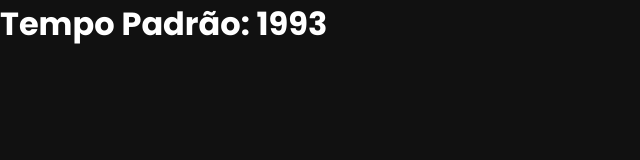
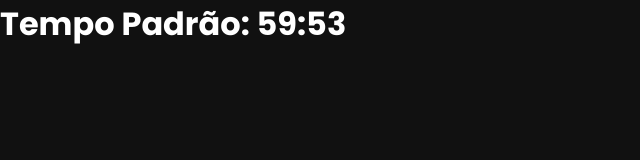
Before and after one commit to iamdevmarcos/pomodoro-web, a React (Create React App) app: page / in a window 1280 px wide. Shown: the top 160 px of the page, without its empty margins (0-640 px from the left). Built offline with nearby package versions, Linux system fonts and the light colour scheme.

Commit message:
feat: showing timer

```diff
--- a/src/components/PomodoroTimer/index.tsx
+++ b/src/components/PomodoroTimer/index.tsx
@@ -2,6 +2,7 @@ import React, { useState } from "react";
 import { PomodoroTimerProps } from "../../interfaces/pomodoro";
 
 import { useInterval } from "../../hooks/useInterval";
+import secondsToTime from "../../utils/secondsToTime";
 
 const PomodoroTimer: React.FC<PomodoroTimerProps> = ({ defaultTimer }) => {
   const [mainTime, setMainTime] = useState(defaultTimer);
@@ -12,7 +13,7 @@ const PomodoroTimer: React.FC<PomodoroTimerProps> = ({ defaultTimer }) => {
 
   return (
     <div>
-      <h1>Tempo Padrão: {mainTime}</h1>
+      <h1>Tempo Padrão: {secondsToTime(mainTime)}</h1>
     </div>
   );
 };
--- a/src/pages/Home/index.tsx
+++ b/src/pages/Home/index.tsx
@@ -6,7 +6,7 @@ import { PomodoroTimer } from "../../components";
 const Home: React.FC = () => {
   return (
     <Container>
-      <PomodoroTimer defaultTimer={2000} />
+      <PomodoroTimer defaultTimer={3600} />
     </Container>
   );
 };
--- /dev/null
+++ b/src/utils/secondsToTime.ts
@@ -0,0 +1,10 @@
+const secondsToTime = (seconds: number): string => {
+  const min = zeroLeft((seconds / 60) % 60);
+  const sec = zeroLeft((seconds % 60) % 60);
+
+  return `${min}:${sec}`;
+};
+
+const zeroLeft = (n: number) => Math.floor(n).toString().padStart(2, "0");
+
+export default secondsToTime;
```
